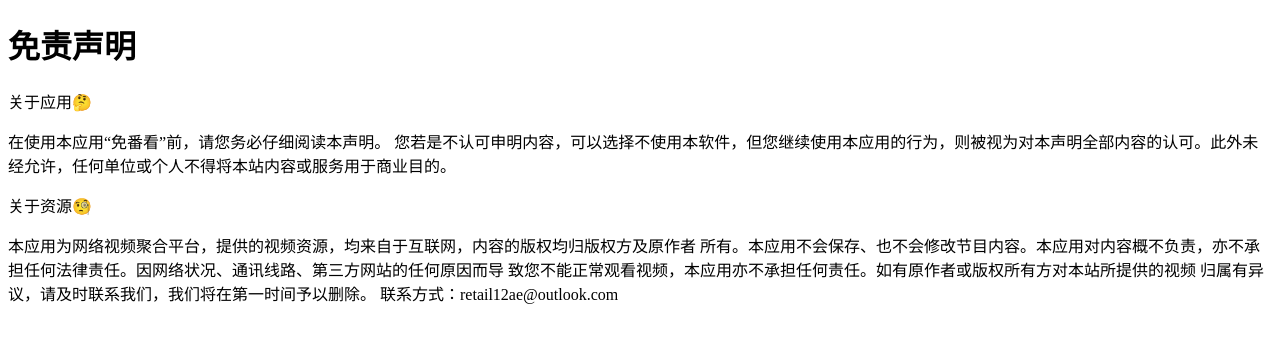
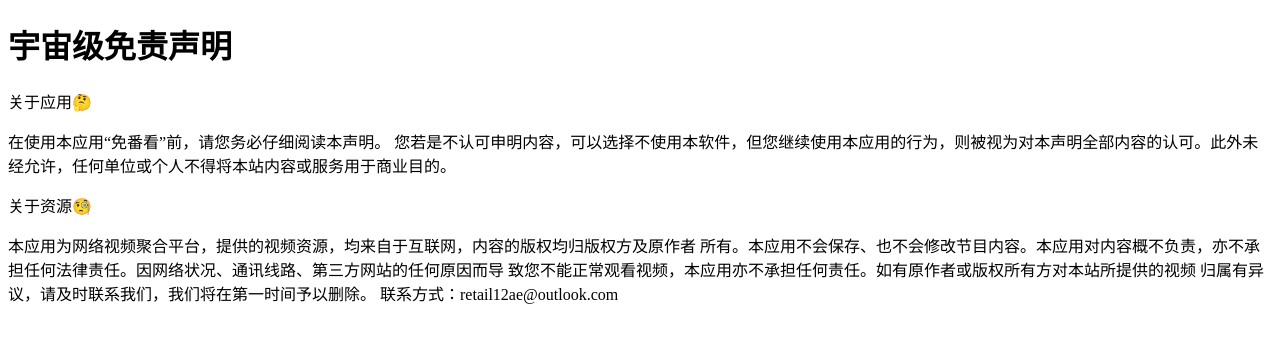
Before and after one commit to rockbox22/test, a plain HTML site: page index.html in a window 1280 px wide. Drawn offline with Linux system fonts and the light colour scheme.

Commit message:
Add files via upload

```diff
--- a/index.html
+++ b/index.html
@@ -5,7 +5,7 @@
 	<title>免责声明</title>
   </head>
   <body>
-	<h1>免责声明</h1>
+	<h1>宇宙级免责声明</h1>
     <p>关于应用🤔<p/>
 	<p>在使用本应用“免番看”前，请您务必仔细阅读本声明。 您若是不认可申明内容，可以选择不使用本软件，但您继续使用本应用的行为，则被视为对本声明全部内容的认可。此外未经允许，任何单位或个人不得将本站内容或服务用于商业目的。 </p>
     <p>关于资源🧐<p/>
```
